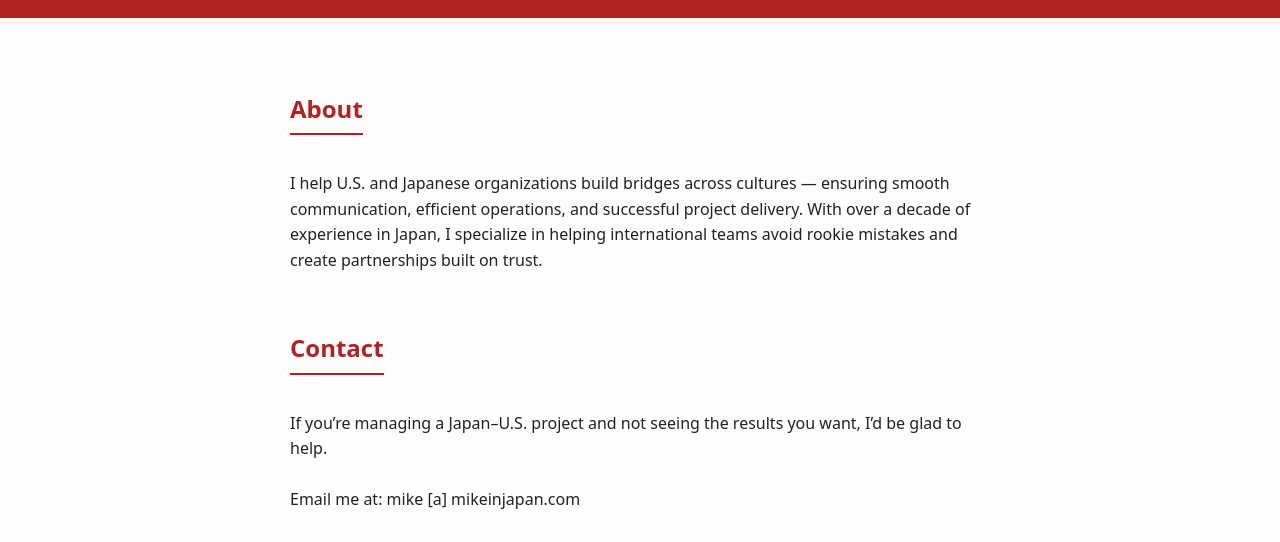
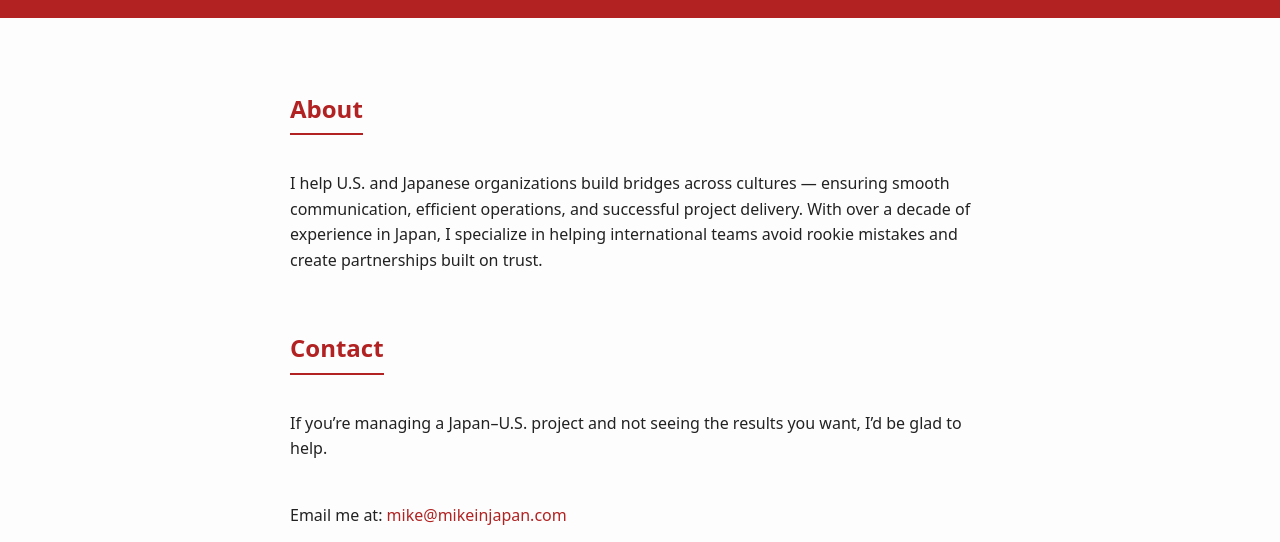
Before and after one commit to mikeinjapan/mikeinjapan.github.io, a plain HTML site: page index.html in a window 1280 px wide. Shown: the part 200-742 px from the top of the page. Drawn offline with Linux system fonts and the light colour scheme.

Commit message:
Update index.html

```diff
--- a/index.html
+++ b/index.html
@@ -105,7 +105,12 @@
       <h2>Contact</h2>
       <p>
         If you’re managing a Japan–U.S. project and not seeing the results you want, I’d be glad to help.<br><br>
-        Email me at: mike [a] mikeinjapan.com
+        <p>Email me at:
+  <a href="mailto:&#109;&#105;&#107;&#101;&#64;&#109;&#105;&#107;&#101;&#105;&#110;&#106;&#97;&#112;&#97;&#110;&#46;&#99;&#111;&#109;">
+    &#109;&#105;&#107;&#101;&#64;&#109;&#105;&#107;&#101;&#105;&#110;&#106;&#97;&#112;&#97;&#110;&#46;&#99;&#111;&#109;
+  </a>
+</p>
+
       </p>
     </section>
 
```
